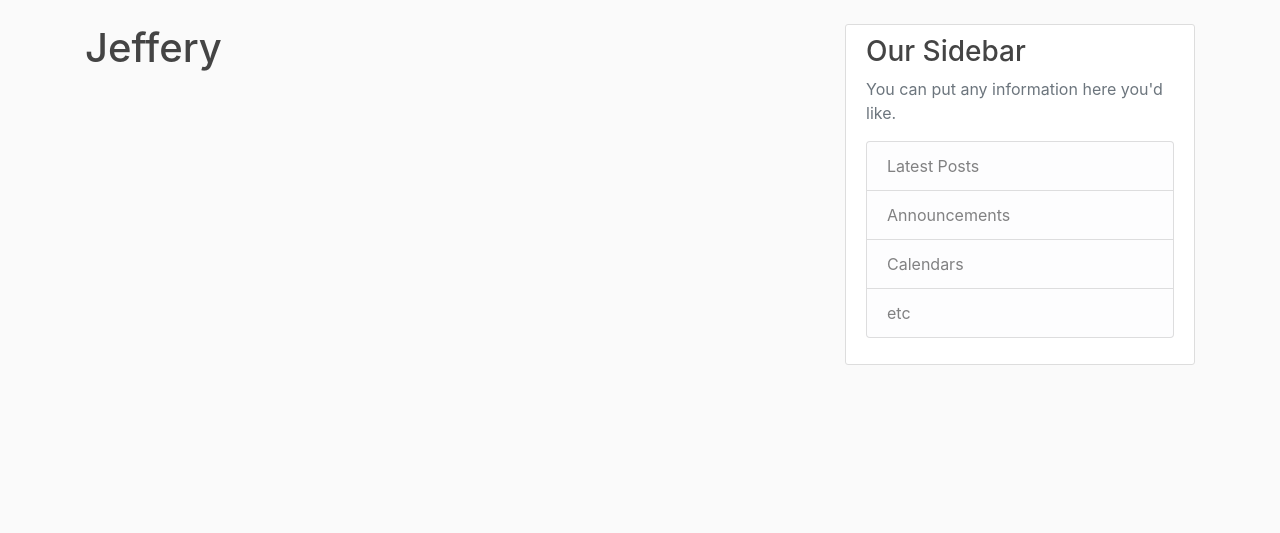
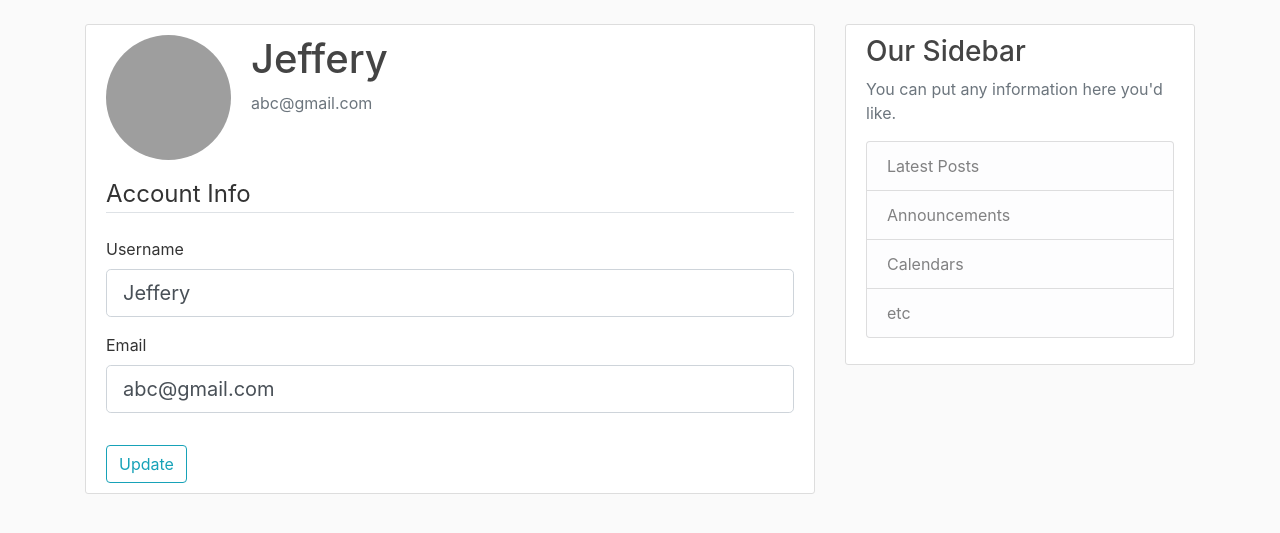
Before and after one commit to jeffery5bai/-Practice-Flask-Blog, a Flask app: page /account/ in a window 1280 px wide. Shown: the part 56-589 px from the top of the page. Run offline with Flask 3, Linux system fonts and the light colour scheme; a user stored in the database is signed in; some libraries are stand-ins or nearby versions; grey boxes are pictures that could not be loaded.

Commit message:
add update account form

```diff
--- a/flaskblog/forms.py
+++ b/flaskblog/forms.py
@@ -1,4 +1,5 @@
 from flask_wtf import FlaskForm
+from flask_login import current_user
 from wtforms import StringField, PasswordField, SubmitField, BooleanField
 from wtforms.validators import DataRequired, Length, Email, EqualTo, ValidationError
 from flaskblog.models import User
@@ -30,3 +31,23 @@ class LoginForm(FlaskForm):
     password = PasswordField('Password', validators=[DataRequired()])
     remember = BooleanField('Remember Me')
     submit = SubmitField('Login')
+
+
+class UpdateAccountForm(FlaskForm):
+    username = StringField('Username',
+                           validators=[DataRequired(), Length(min=2, max=20)])
+    email = StringField('Email',
+                        validators=[DataRequired(), Email()])
+    submit = SubmitField('Update')
+
+    def validate_username(self, username):
+        if username.data != current_user.username:
+            user = User.query.filter_by(username=username.data).first()
+            if user:
+                raise ValidationError('That username has been taken. Please choose a different one.')
+
+    def validate_email(self, email):
+        if email.data != current_user.email:
+            user = User.query.filter_by(email=email.data).first()
+            if user:
+                raise ValidationError('That email has been taken. Please choose a different one.')
--- a/flaskblog/routes.py
+++ b/flaskblog/routes.py
@@ -1,6 +1,6 @@
 from flask import render_template, redirect, url_for, flash, request
 from flaskblog import app, db, bcrypt
-from flaskblog.forms import RegistrationForm, LoginForm
+from flaskblog.forms import RegistrationForm, LoginForm, UpdateAccountForm
 from flaskblog.models import User, Post
 from flask_login import login_user, current_user, logout_user, login_required
 
@@ -51,7 +51,7 @@ def login():
         user = User.query.filter_by(email=form.email.data).first()
         if user and bcrypt.check_password_hash(user.password, form.password.data):
             login_user(user, remember=form.remember.data)
-            next_page = request.args.get('next')
+            next_page = request.args.get('next') # go back to the last page before redirected to login
             return redirect(next_page) if next_page else redirect(url_for('home'))
         else:
             flash("Login Unseccessful. Please check email and password", 'danger')
@@ -62,7 +62,18 @@ def logout():
     logout_user()
     return redirect(url_for('home'))
 
-@app.route("/account/")
+@app.route("/account/", methods=['GET', 'POST'])
 @login_required
 def account():
-    return render_template('account.html', title='Account')
+    form = UpdateAccountForm()
+    if form.validate_on_submit():
+        current_user.username = form.username.data
+        current_user.email = form.email.data
+        db.session.commit()
+        flash('Your account has been updated!', 'success')
+        return redirect(url_for('account'))
+    elif request.method == 'GET':
+        form.username.data = current_user.username
+        form.email.data = current_user.email
+    image_file = url_for('static', filename=f'profile_pics/{current_user.image_file}')
+    return render_template('account.html', title='Account', image_file=image_file, form=form)
--- a/flaskblog/templates/account.html
+++ b/flaskblog/templates/account.html
@@ -1,4 +1,51 @@
 {% extends "layout.html" %}
 {% block content %}
-    <h1>{{ current_user.username }}</h1>
+    <div class="content-section">
+        <div class="media">
+
+            <img class="rounded-circle account-img" src="{{ image_file }}">
+            <div class="media-body">
+                <h2 class="account-heading">{{ current_user.username }}</h2>
+                <p class="text-secondary">{{ current_user.email }}</p>
+            </div>
+        </div>
+        <!-- FORM HERE -->
+            <form method="POST" action="">
+                {{ form.hidden_tag() }}
+                <fieldset class="form-group">
+                    <legend class="border-bottom mb-4">Account Info</legend>
+                    <div class="form-group">
+                        {{ form.username.label(class="form-control-label") }}
+
+                        {% if form.username.errors %}
+                            {{ form.username(class="form-control form-control-lg is-invalid") }}
+                            <div>
+                                {% for error in form.username.errors %}
+                                    <span>{{ error }}</span>
+                                {% endfor %}
+                            </div>
+                        {% else %}
+                            {{ form.username(class="form-control form-control-lg") }}
+                        {% endif %}
+                    </div>
+                    <div class="form-group">
+                        {{ form.email.label(class="form-control-label") }}
+                        {% if form.email.errors %}
+                            {{ form.email(class="form-control form-control-lg is-invalid") }}
+                            <div>
+                                {% for error in form.email.errors %}
+                                    <span>{{ error }}</span>
+                                {% endfor %}
+                            </div>
+                        {% else %}
+                            {{ form.email(class="form-control form-control-lg") }}
+                        {% endif %}
+                    </div>
+
+                </fieldset>
+                <div class=""form-group>
+                    {{ form.submit(class="btn btn-outline-info") }}
+                </div>
+            </form>
+    </div>
 {% endblock content %}
```
Also changed, not shown: flaskblog/site.db (deleted), 1 other file.
